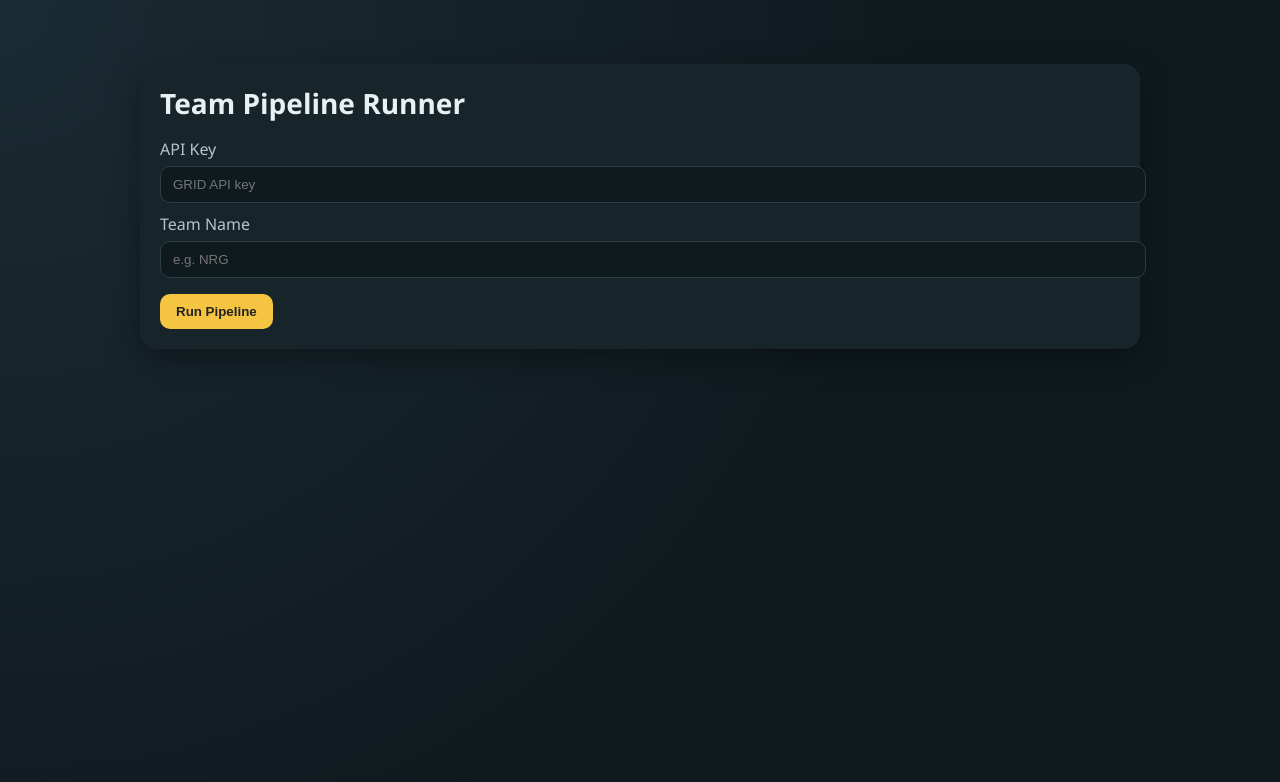
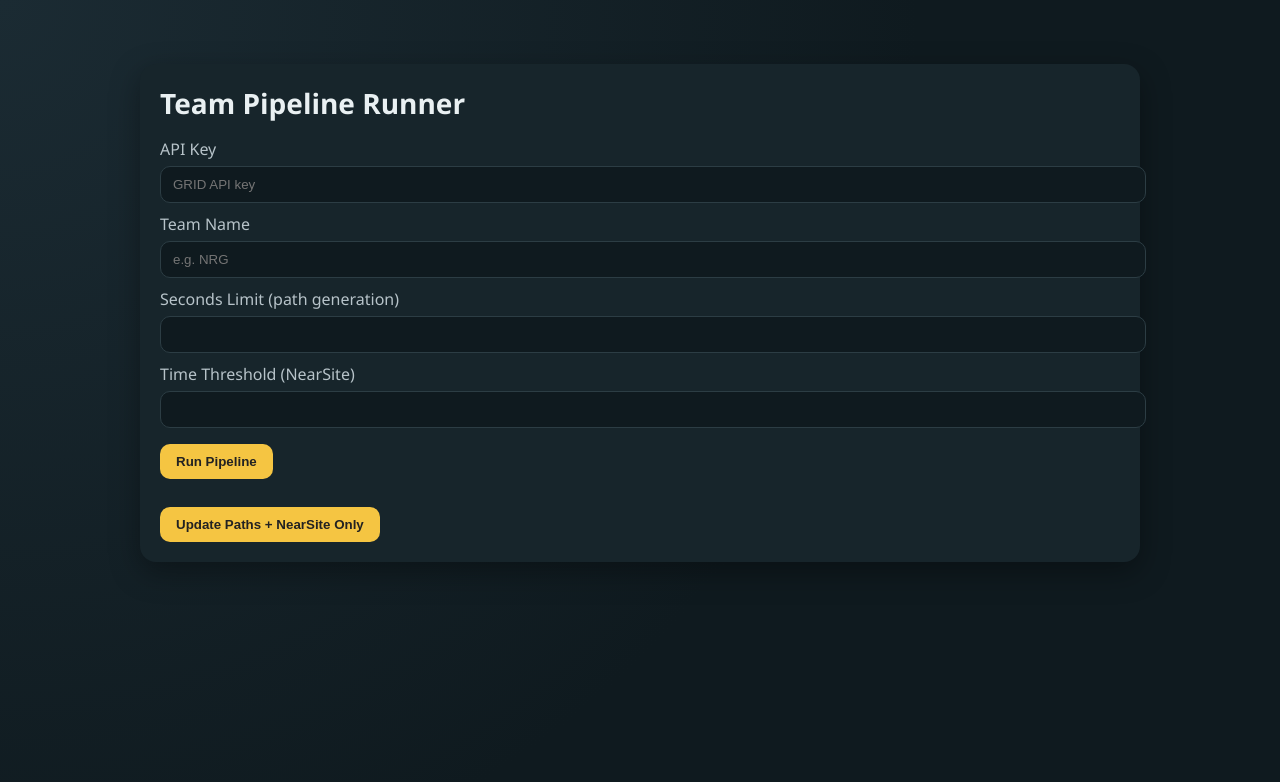
Before and after one commit to GeorgeStatho/Cloud9Hackathon, a Flask app: page / in a window 1280 px wide. Shown: the top 782 px of the page. Run offline with Flask 3, Linux system fonts and the light colour scheme.

Commit message:
updated html page

```diff
--- a/Backend/templates/index.html
+++ b/Backend/templates/index.html
@@ -97,7 +97,18 @@
           <input id="api_key" name="api_key" value="{{ api_key }}" placeholder="GRID API key" />
           <label for="team_name">Team Name</label>
           <input id="team_name" name="team_name" value="{{ team_name }}" placeholder="e.g. NRG" />
+          <label for="seconds_limit">Seconds Limit (path generation)</label>
+          <input id="seconds_limit" name="seconds_limit" value="{{ seconds_limit }}" />
+          <label for="time_threshold">Time Threshold (NearSite)</label>
+          <input id="time_threshold" name="time_threshold" value="{{ time_threshold }}" />
           <button type="submit">Run Pipeline</button>
+        </form>
+        <form method="post" style="margin-top:12px;">
+          <input type="hidden" name="team_name" value="{{ team_name }}" />
+          <input type="hidden" name="seconds_limit" value="{{ seconds_limit }}" />
+          <input type="hidden" name="time_threshold" value="{{ time_threshold }}" />
+          <input type="hidden" name="action" value="update_paths" />
+          <button type="submit">Update Paths + NearSite Only</button>
         </form>
         {% if error %}
           <div class="error">{{ error }}</div>
```
